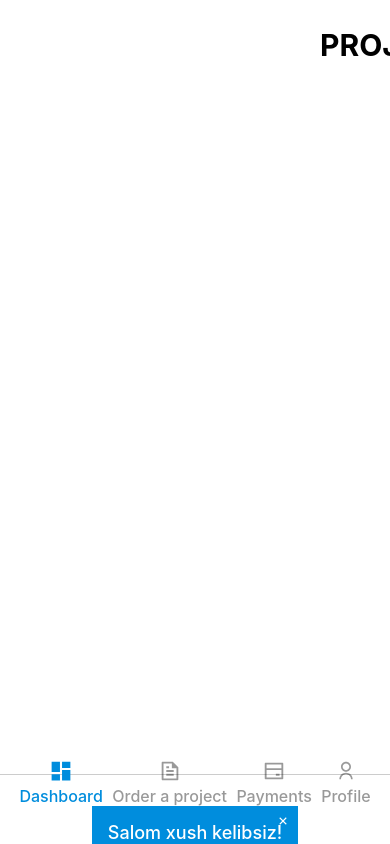
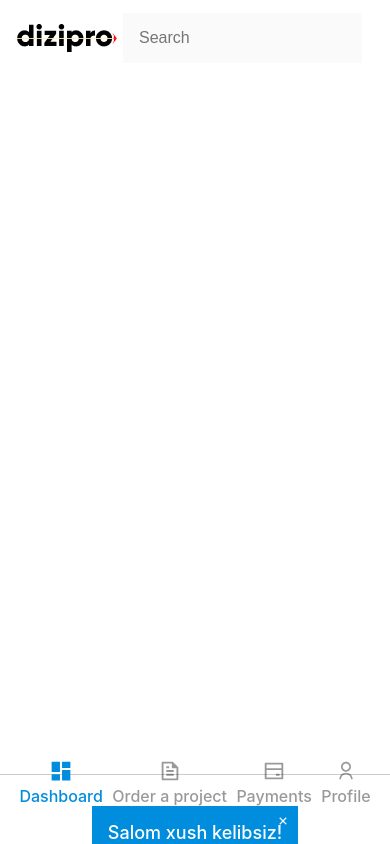
Before and after one commit to Asarvarjon/dizipro-frontend, a React (Create React App) app: page / in a window 390 px wide. Built offline with nearby package versions, Linux system fonts and the light colour scheme; sample sign-in values are in the browser's storage; the HTML template or start-up script is replaced by a standard one.

Commit message:
completed homeheader

```diff
--- a/src/App.js
+++ b/src/App.jsx
@@ -1,3 +1,5 @@
+
+
 import { BrowserRouter, Switch } from "react-router-dom";
 import "./App.scss";
 import { AuthProvider } from "./contexts/AuthContext";
@@ -28,6 +30,7 @@ function App() {
 
 					<ProtectedRoute path="/" component={Home} exact />
 					<ProtectedRoute path="/overview" component={ProjectOverview} exact />
+
 				</Switch>
 			</BrowserRouter>
 		</AuthProvider>
--- a/src/components/Header/HomeHeader.jsx
+++ b/src/components/Header/HomeHeader.jsx
@@ -1,23 +1,33 @@
-import "./HomeHeader.scss";
-import SearchIcon from "./../../assets/icons/search.jsx"
-import NotificationIcon from "./../../assets/icons/notification.jsx"
-import SearchDropdown from "../SearchDropdown/SearchDropdown";
-import { useState } from "react";
 
 
-export default function HomeHeader({children}) {
+import React from "react";
+import NotificationIcon from "../../assets/icons/notification";
+import SearchIcon from "../../assets/icons/search";
+import Notification from "../Notification/Notification";
+import SearchDropdown from "../SearchDropdown/SearchDropdown";
+import "./HomeHeader.scss";
+import Logo from "../../assets/images/logo.png";
 
-    const [searchOpened, setSearchOpened] = useState(false);
+export default function HomeHeader() {
+	const [searchOpened, setSearchOpened] = React.useState(false);
+	const [notificationOpened, setNotificationOpened] = React.useState(false);
 
-    return <header className="home-header">
-        <h2 className="home-header__title" >
-             Projects
-        </h2>
+	return (
+		<header className="home-header">
+			<h2 className="home-header__title">Project</h2>
+			<img src={Logo} alt="" className="home-header__logo" />
 
 			<ul className="home-header__actions-list">
-            <li className="home-header__actions-item">
-
-                 <SearchDropdown opened={searchOpened} placeholder="Search" />
+				<li
+					className={`home-header__actions-item ${
+						searchOpened ? "open" : "close"
+					}`}
+				>
+					<SearchDropdown
+						opened={searchOpened}
+						setSearchOpened={setSearchOpened}
+						placeholder="Search"
+					/>
 					<button
 						onClick={() => setSearchOpened(!searchOpened)}
 						className="home-header__action-link"
@@ -25,22 +35,27 @@ export default function HomeHeader({children}) {
 						<SearchIcon />
 					</button>
 				</li>
-            <li className="home-header__actions-item">
+				<li className="home-header__actions-item home-header__actions-item-notification">
 					<button
-						// onClick={() =>
-						// 	setNotificationOpened(!notificationOpened)
-						// }
+						onClick={() =>
+							setNotificationOpened(!notificationOpened)
+						}
 						className="home-header__action-link"
 					>
 						<NotificationIcon />
 					</button>
-					{/* <Notification opened={notificationOpened} /> */}
+					<Notification opened={notificationOpened} />
 				</li>
 				<li className="home-header__actions-item">
 					<button className="home-header__action-link">
-                        <img src="https://picsum.photos/30" alt="" className="home-header__action-profile-img" />
+						<img
+							className="home-header__action-profile-img"
+							src="https://picsum.photos/30"
+							alt="Profile img"
+						/>
 					</button>
 				</li>
 			</ul>
 		</header>
+	);
 }
--- a/src/components/Header/HomeHeader.scss
+++ b/src/components/Header/HomeHeader.scss
@@ -1,48 +1,60 @@
 .home-header {
 	width: calc(100% - 300px);
 	position: fixed;
-    top: 0%;
-    right: 0%;
-    padding: 20px;
-    background-color: #fff;
+	right: 0;
+	top: 0;
 	display: flex;
 	align-items: center;
 	justify-content: space-between;
+	z-index: 10;
+
+	padding: 15px;
+	background-color: #ffffff;
+
+	&__logo {
+		display: none;
+	}
 
 	&__title {
 		font-size: 30px;
 		text-transform: uppercase;
 	}
 
-
-    &__action-link {
-        outline: none;
-        border: none;
-        background-color: transparent;
-        cursor: pointer;
+	&__action-link svg {
+		width: 20px;
+		height: 20px;
 	}
 
-    &__action-link svg {
-        width: 20px;
-        fill: black;
+	&__actions-list .open button {
+		background-color: #fafafa;
+		margin-left: 0;
 	}
 
 	&__actions-list {
 		display: flex;
 		align-items: center;
+		z-index: 5;
 	}
 
 	&__actions-item {
 		display: flex;
 		align-items: center;
+		background-color: #ffffff;
+		position: relative;
 	}
 
 	&__actions-item button {
 		display: flex;
 		justify-content: center;
 		align-items: center;
-        padding: 10px;
-        margin: 0px 10px;
+		padding: 17px;
+		margin: 0 10px;
+		background-color: transparent;
+		border: none;
+		cursor: pointer;
+		z-index: 3;
+		background-color: #ffffff;
+		transition: background-color 1s ease-in-out;
 	}
 
 	&__action-profile-img {
@@ -51,3 +63,54 @@
 		border-radius: 50%;
 	}
 }
+
+@media (max-width: 1126px) {
+	.home-header {
+		width: calc(100% - 250px);
+	}
+}
+
+@media (max-width: 856px) {
+	.home-header {
+		width: calc(100% - 200px);
+		padding: 10px;
+
+		&__title {
+			font-size: 25px;
+		}
+
+		&__actions-item-notification {
+			display: none;
+		}
+	}
+}
+
+@media (max-width: 556px) {
+	.home-header {
+		width: 100%;
+		padding: 5px 10px;
+
+		&__logo {
+			display: inline-block;
+			padding: 5px;
+		}
+
+		&__actions-item button {
+			padding: 10px;
+			margin: 5px;
+		}
+
+		&__actions-list .open button {
+			margin-left: 5px;
+		}
+
+		&__action-profile-img {
+			width: 35px;
+			height: 35px;
+		}
+
+		&__title {
+			display: none;
+		}
+	}
+}
```
Lines whose indentation alone changed are shown as unchanged.
